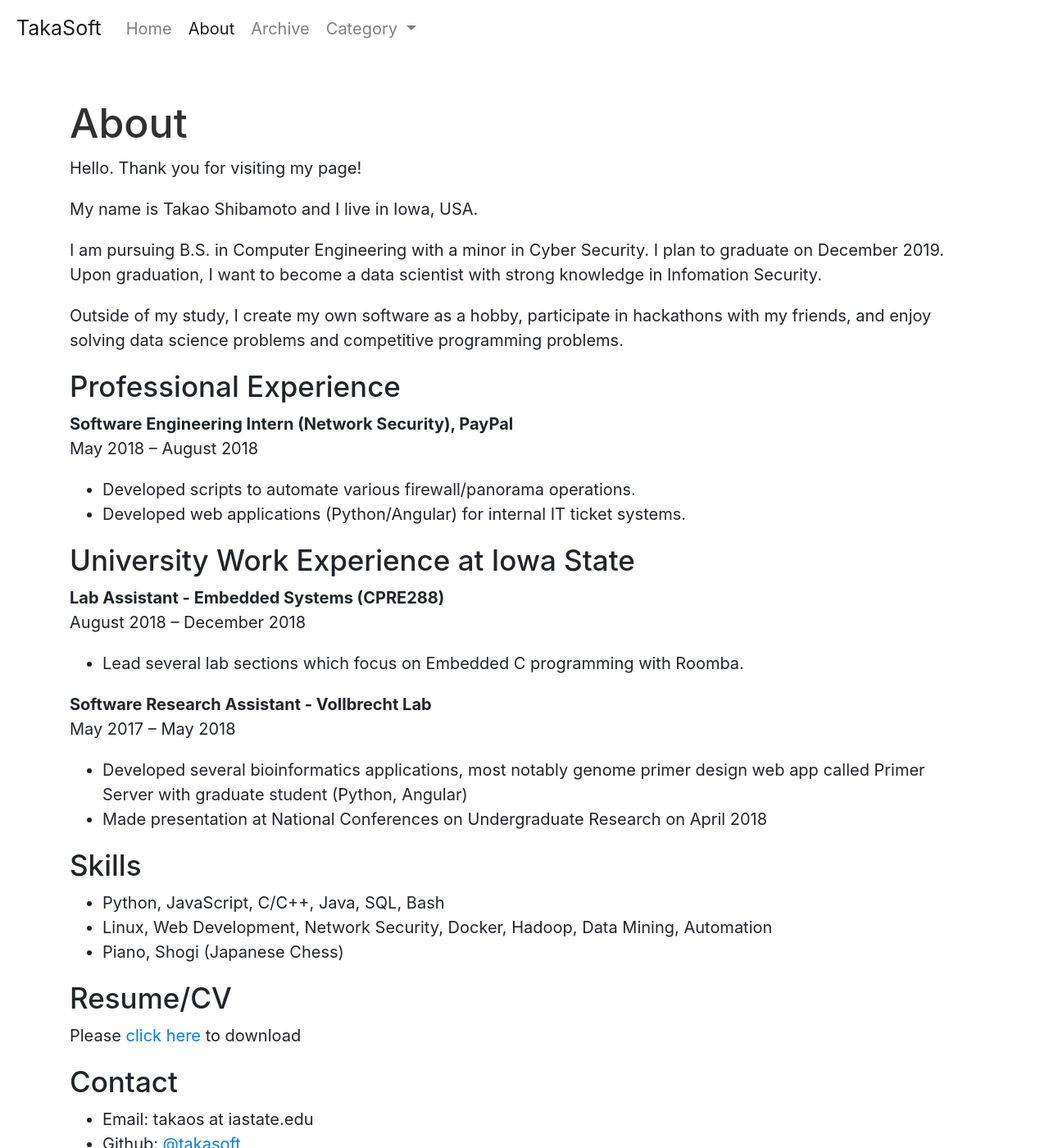
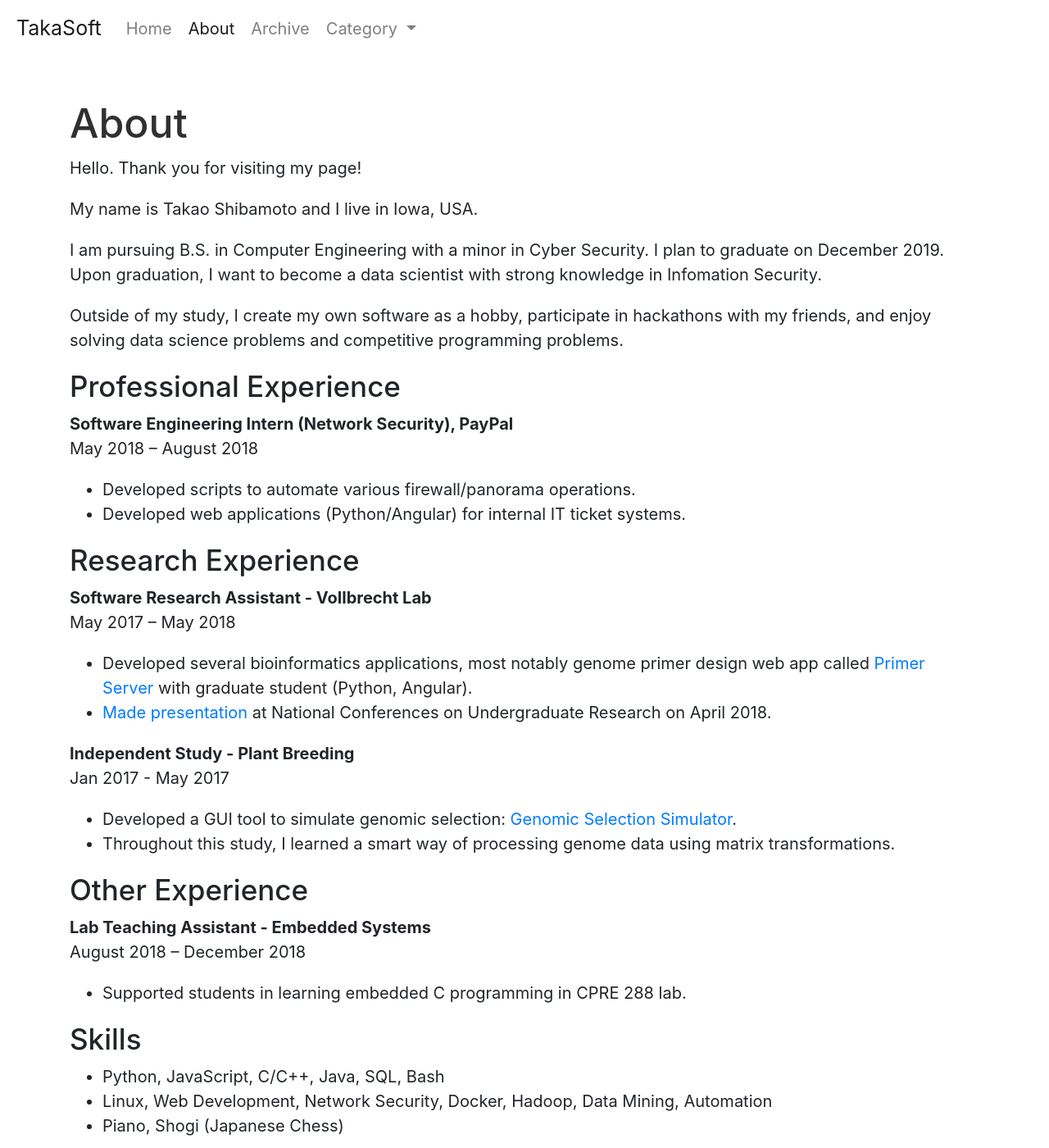
Before and after one commit to takasoft/takasoft.github.io, a Jekyll site: the page built from about.md, in a window 1280 px wide and 1400 px high. Shown: the whole window at 82% size. Built offline with Jekyll 4.4.1, drawn with Linux system fonts in a browser that asks for light colours.

Commit message:
Update about.md

```diff
--- a/about.md
+++ b/about.md
@@ -20,18 +20,26 @@ May 2018 – August 2018
 - Developed scripts to automate various firewall/panorama operations.
 - Developed web applications (Python/Angular) for internal IT ticket systems.
 
-### University Work Experience at Iowa State
-
-**Lab Assistant - Embedded Systems (CPRE288)**<br>
-August 2018 – December 2018
-
-- Lead several lab sections which focus on Embedded C programming with Roomba.
+### Research Experience
 
 **Software Research Assistant - Vollbrecht Lab**<br>
 May 2017 – May 2018
 
-- Developed several bioinformatics applications, most notably genome primer design web app called Primer Server with graduate student (Python, Angular)
-- Made presentation at National Conferences on Undergraduate Research on April 2018
+- Developed several bioinformatics applications, most notably genome primer design web app called [Primer Server](https://github.com/vollbrechtlab/primer-server) with graduate student (Python, Angular).
+- [Made presentation](https://takasoft.github.io/ncur-primer-server) at National Conferences on Undergraduate Research on April 2018.
+
+**Independent Study - Plant Breeding**<br>
+Jan 2017 - May 2017
+
+- Developed a GUI tool to simulate genomic selection: [Genomic Selection Simulator](https://github.com/takasoft/GenomicSelectionSimulator).
+- Throughout this study, I learned a smart way of processing genome data using matrix transformations.
+
+### Other Experience
+
+**Lab Teaching Assistant - Embedded Systems**<br>
+August 2018 – December 2018
+
+- Supported students in learning embedded C programming in CPRE 288 lab.
 
 ### Skills
 
```
